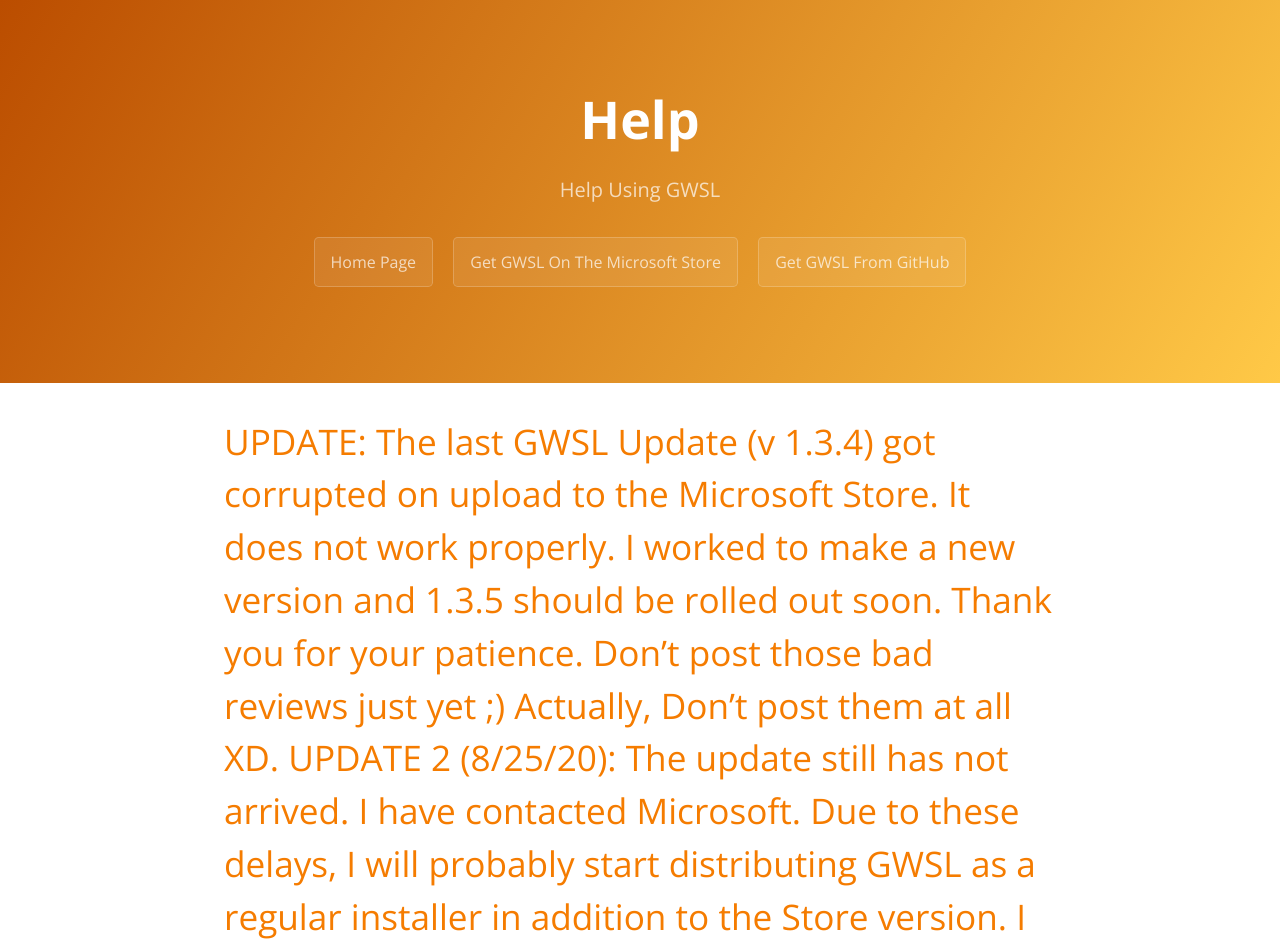
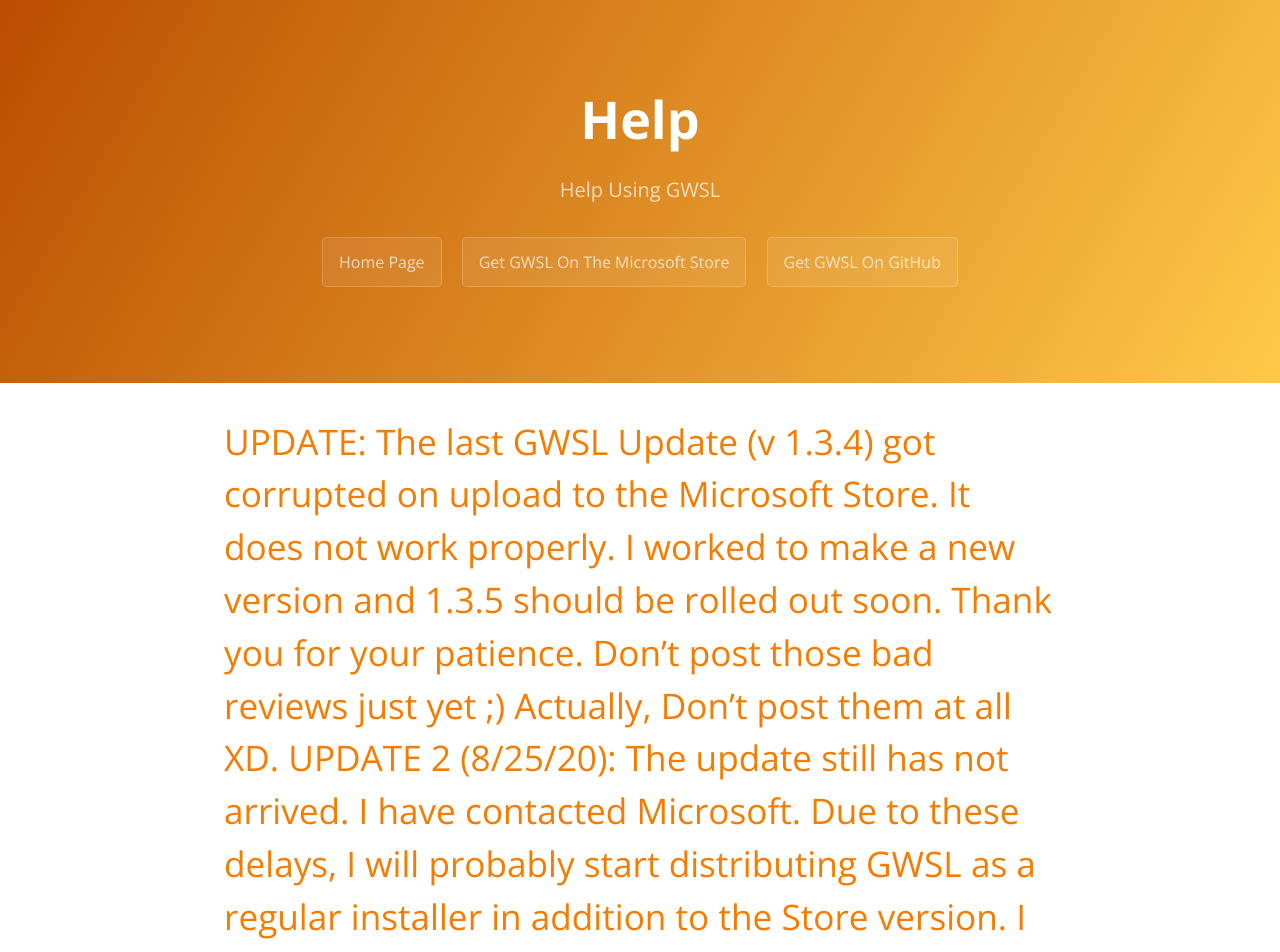
Before and after one commit to Opticos/gwsl, a Jekyll site: the page built from help.md, in a window 1280 px wide. Shown: the top 952 px of the page. Built offline with Jekyll 4.4.1, drawn with Linux system fonts in a browser that asks for light colours; the repository's description, which GitHub fills in, is left out.

Commit message:
Update default.html

```diff
--- a/_layouts/default.html
+++ b/_layouts/default.html
@@ -30,7 +30,7 @@
       {% if site.github.is_project_page %}
         <a href="https://opticos.github.io/gwsl/" class="btn">Home Page</a>
         <a href="https://www.microsoft.com/store/productId/9NL6KD1H33V3" class="btn">Get GWSL On The Microsoft Store</a>
-        <a href="./tutorials/download.html" class="btn">Get GWSL From GitHub</a>
+        <a href="https://opticos.github.io/gwsl/tutorials/download.html" class="btn">Get GWSL On GitHub</a>
       {% endif %}
 
     </header>
```
